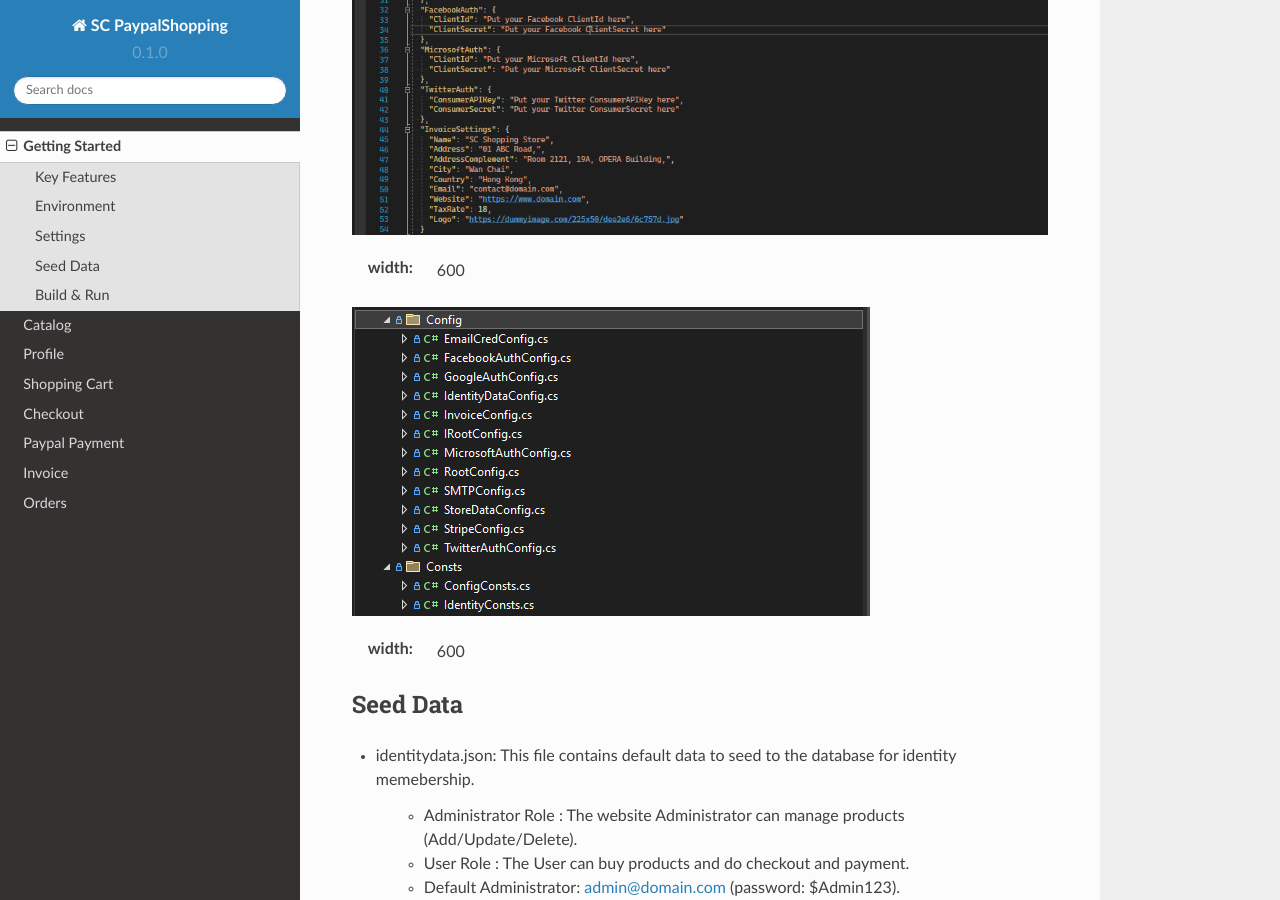
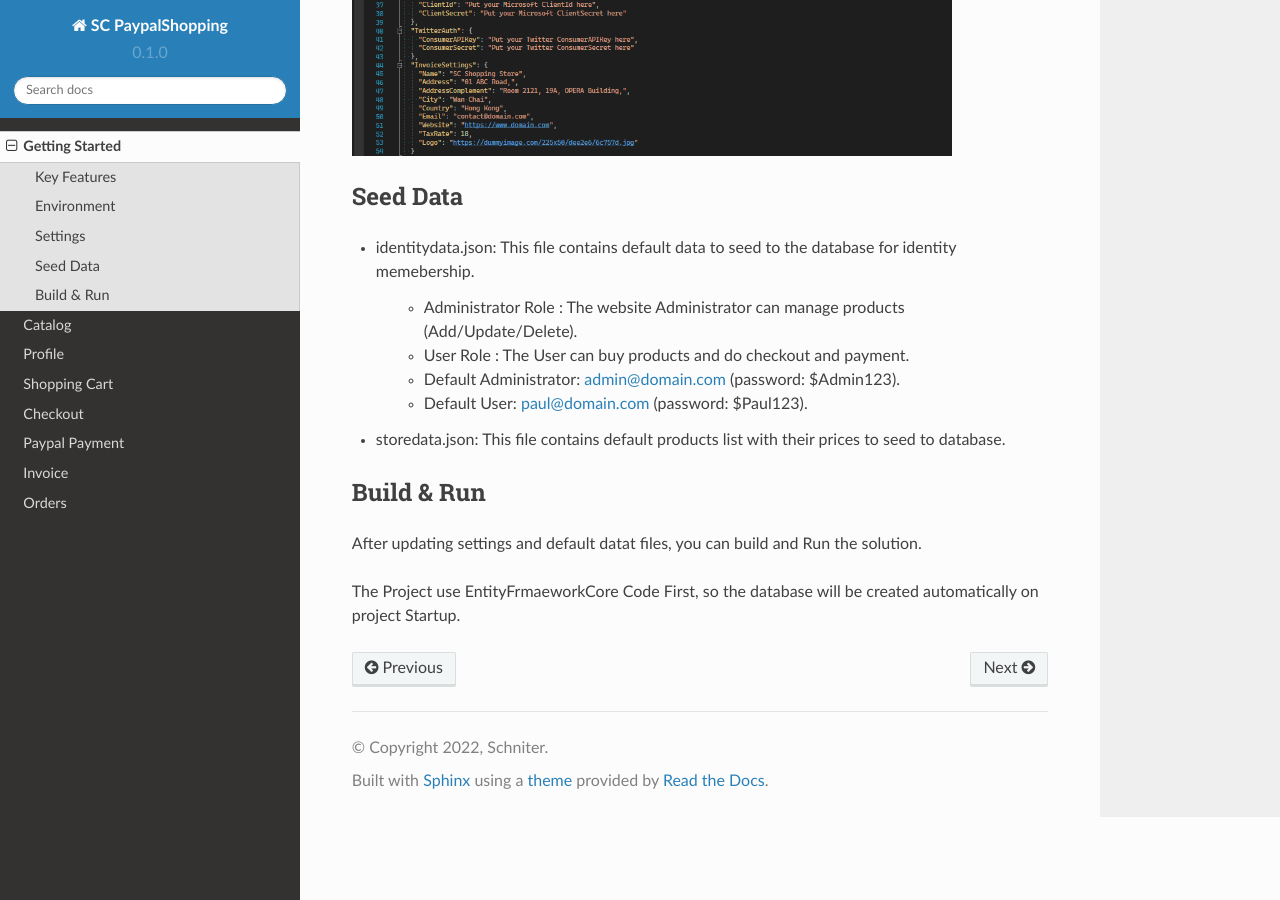
Before and after one commit to chniter/SC.PaypalShoppingDoc, a Sphinx documentation site: the page built from docs/source/gettingstarted.rst, in a window 1280 px wide and 900 px high, scrolled down 3231 px. Built offline with Sphinx 7.4.7 and the Read the Docs theme 2.0.0, drawn with Linux system fonts in a browser that asks for light colours.

Commit message:
Update gettingstarted.rst

```diff
--- a/docs/source/gettingstarted.rst
+++ b/docs/source/gettingstarted.rst
@@ -62,10 +62,9 @@ Before building the solution, make sure to have the correct parameters on the ap
 - **InvoiceSettings** : Invoice Settings to use on PDF Invoice
 
 .. image:: images/4-appsettings.PNG
-:width: 600
+	:width: 600
 
-.. image:: images/3-config.PNG
-:width: 600
+
 
 Seed Data
 ------------
```
